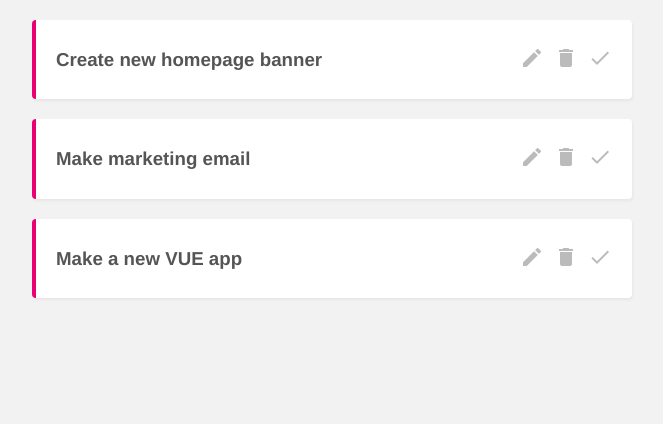
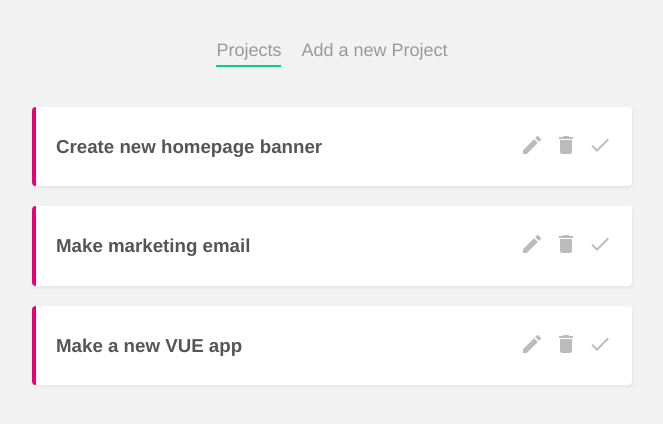
Before and after one commit to JacekCzajkowski/project-planner, a Vue app: page / in a window 1280 px wide. Shown: the top 424 px of the page, without its empty margins (308-971 px from the left). Built offline with nearby package versions, Linux system fonts and the light colour scheme; data requests are answered from the project's data file.

Commit message:
project update

```diff
--- a/src/App.vue
+++ b/src/App.vue
@@ -1,6 +1,16 @@
 <template>
+  <Navbar />
   <router-view/>
 </template>
+
+<script>
+import Navbar from './components/Navbar.vue'
+
+export default {
+  components: { Navbar }
+}
+</script>
+
 
 <style>
 body {
--- a/src/components/Navbar.vue
+++ b/src/components/Navbar.vue
@@ -1,5 +1,8 @@
 <template>
-  <nav></nav>
+  <nav class="main-nav">
+    <router-link :to="{ name: 'Home' }">Projects</router-link>
+    <router-link :to="{ name: 'AddProject' }">Add a new Project</router-link>
+  </nav>
 </template>
 
 <script>
@@ -9,5 +12,19 @@
 </script>
 
 <style>
-
+.main-nav {
+  text-align: center;
+  margin: 40px auto;
+}
+.main-nav a {
+  display: inline-block;
+  text-decoration: none;
+  margin: 0 10px;
+  color: #999;
+  font-size: 18px;
+}
+a.router-link-active {
+  border-bottom: 2px solid #00ce89;
+  padding-bottom: 4px;
+}
 </style>
```
